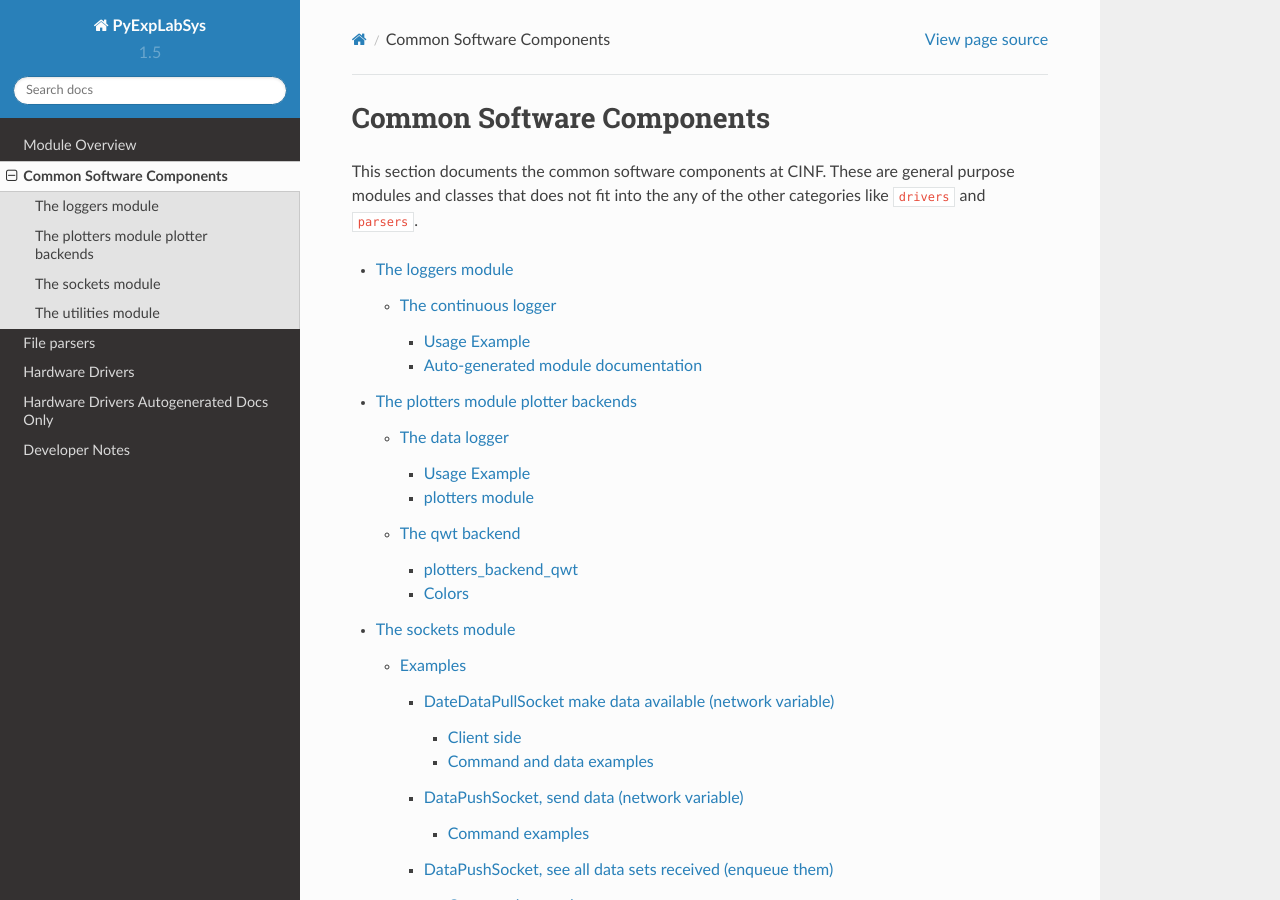
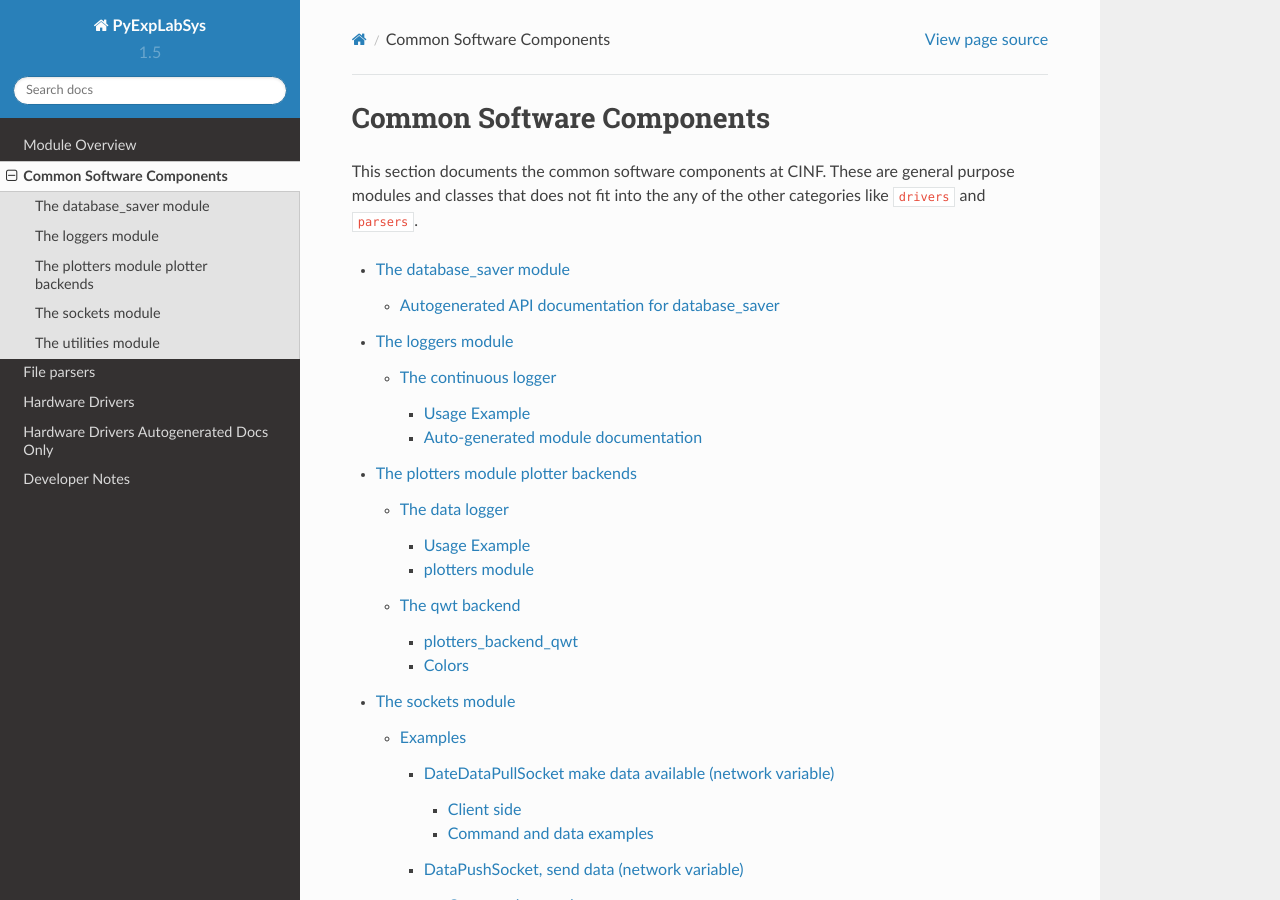
Before and after one commit to CINF/PyExpLabSys, a Sphinx documentation site: the page built from doc/source/common.rst, in a window 1280 px wide and 900 px high. Built offline with Sphinx 7.4.7 and the Read the Docs theme 2.0.0, drawn with Linux system fonts in a browser that asks for light colours.

Commit message:
doc: Stub docs for database_saver module

```diff
--- a/doc/source/common.rst
+++ b/doc/source/common.rst
@@ -11,6 +11,7 @@ of the other categories like ``drivers`` and ``parsers``.
 .. toctree::
     :maxdepth: 4
 
+    common/database_saver.rst
     common/continuous_logger.rst
     common/plotters.rst
     common/sockets.rst
--- /dev/null
+++ b/doc/source/common/database_saver.rst
@@ -0,0 +1,13 @@
+.. _common-doc-database_saver:
+
+*************************
+The database_saver module
+*************************
+
+Autogenerated API documentation for database_saver
+==================================================
+
+.. automodule:: PyExpLabSys.common.database_saver
+   :members:
+   :member-order: bysource
+   :show-inheritance:
```
